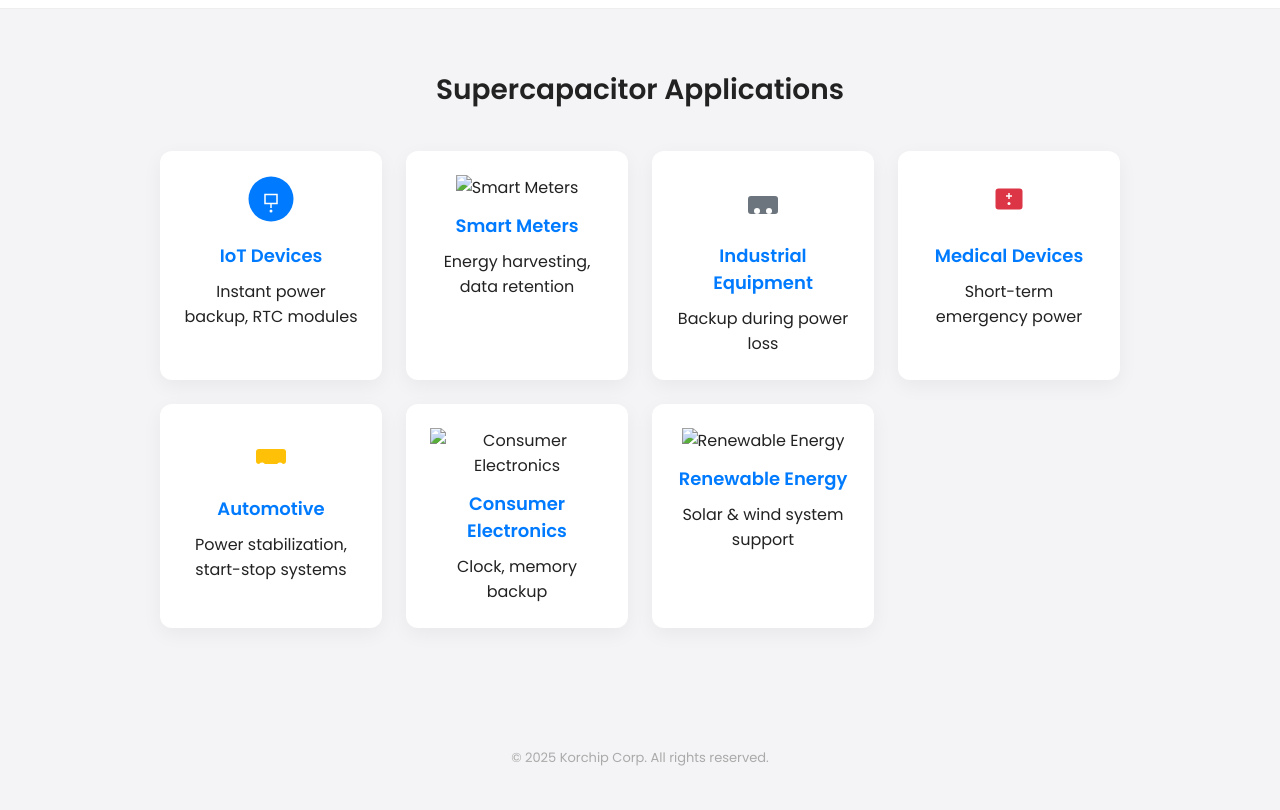
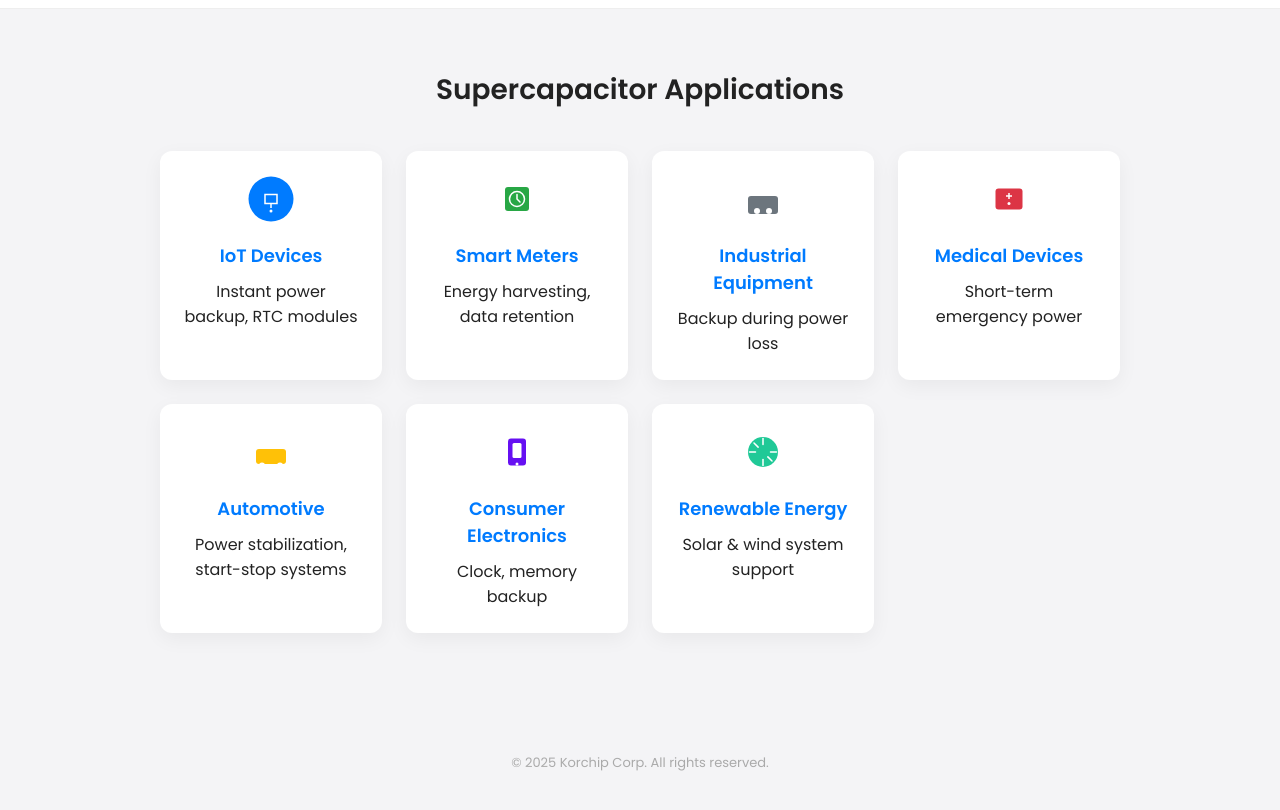
Before and after one commit to elova9049/korchip-assistant-api, a website: page applications.html in a window 1280 px wide. Shown: the part 88-898 px from the top of the page. Drawn offline with Linux system fonts and the light colour scheme.

Commit message:
Update applications.html

```diff
--- a/applications.html
+++ b/applications.html
@@ -81,7 +81,7 @@
         <p>Instant power backup, RTC modules</p>
       </div>
       <div class="card" onclick="showFlow('smart-meter')">
-        <img src="icons/smart-meter.svg" alt="Smart Meters" />
+        <img src="icons/smartmeter.svg" alt="Smart Meters" />
         <div class="card-title">Smart Meters</div>
         <p>Energy harvesting, data retention</p>
       </div>
@@ -101,12 +101,12 @@
         <p>Power stabilization, start-stop systems</p>
       </div>
       <div class="card" onclick="showFlow('consumer-electronics')">
-        <img src="icons/consumer-electronics.svg" alt="Consumer Electronics" />
+        <img src="icons/consumer.svg" alt="Consumer Electronics" />
         <div class="card-title">Consumer Electronics</div>
         <p>Clock, memory backup</p>
       </div>
       <div class="card" onclick="showFlow('renewable-energy')">
-        <img src="icons/renewable-energy.svg" alt="Renewable Energy" />
+        <img src="icons/renewable.svg" alt="Renewable Energy" />
         <div class="card-title">Renewable Energy</div>
         <p>Solar & wind system support</p>
       </div>
```
